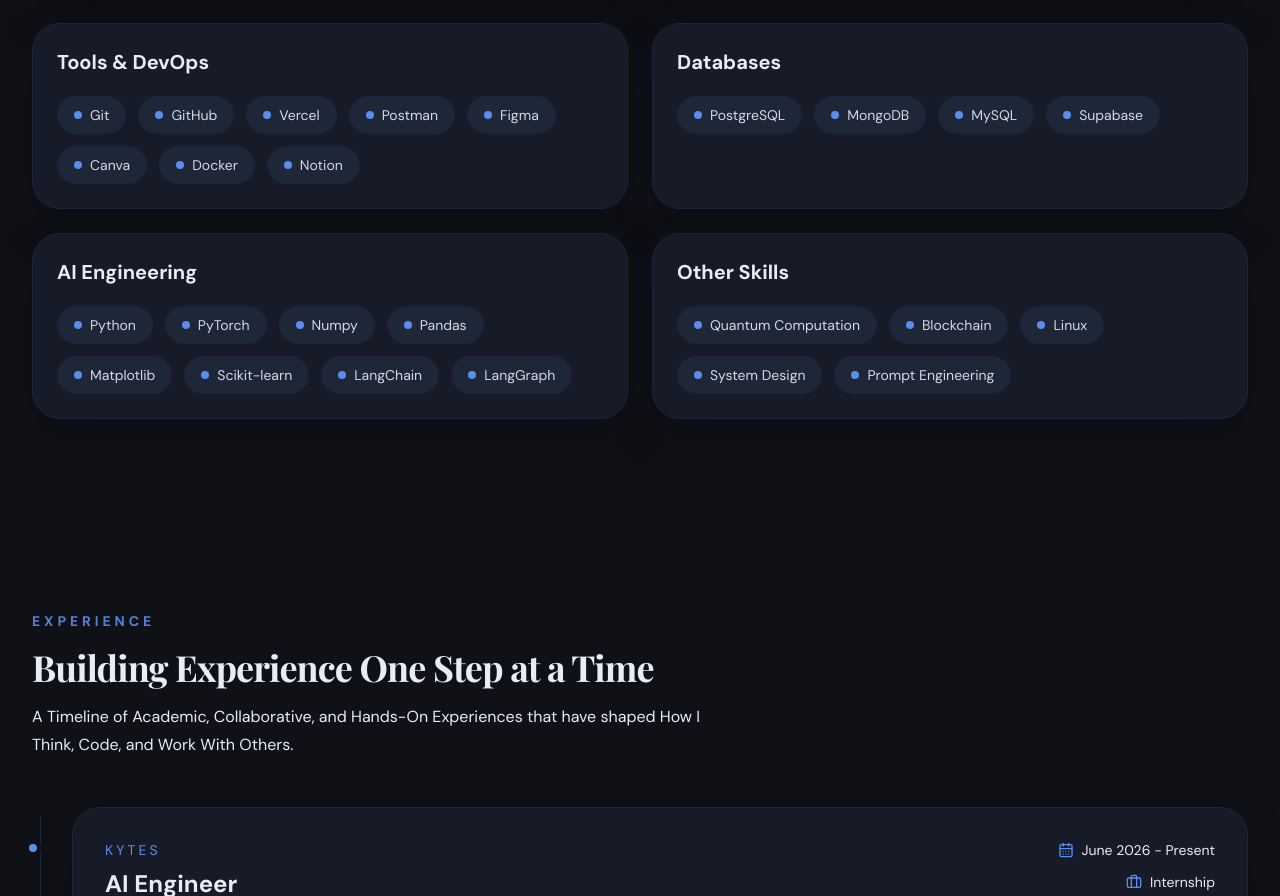
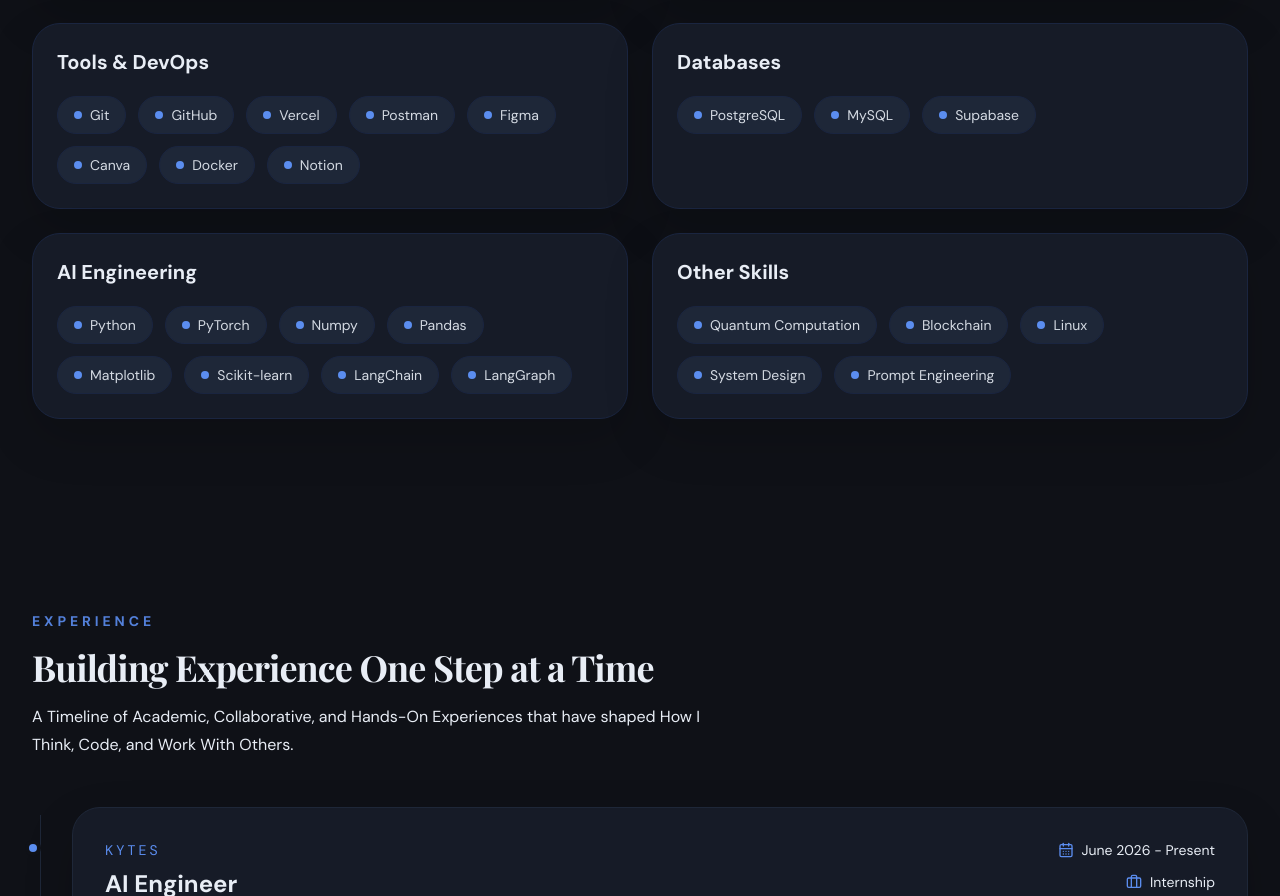
Before and after one commit to Shayan-Bhowmik/Shayan-Portfolio, a React (Vite) app: page / in a window 1280 px wide. Shown: the part 2229-3125 px from the top of the page. Built offline with nearby package versions, Linux system fonts and the light colour scheme.

Commit message:
Updated Skills Section

```diff
--- a/src/components/Skills.jsx
+++ b/src/components/Skills.jsx
@@ -16,7 +16,7 @@
   },
   {
     title: 'Databases',
-    items: ['PostgreSQL', 'MongoDB', 'MySQL', 'Supabase'],
+    items: ['PostgreSQL', 'MySQL', 'Supabase'],
   },
   {
     title: 'AI Engineering',
```
